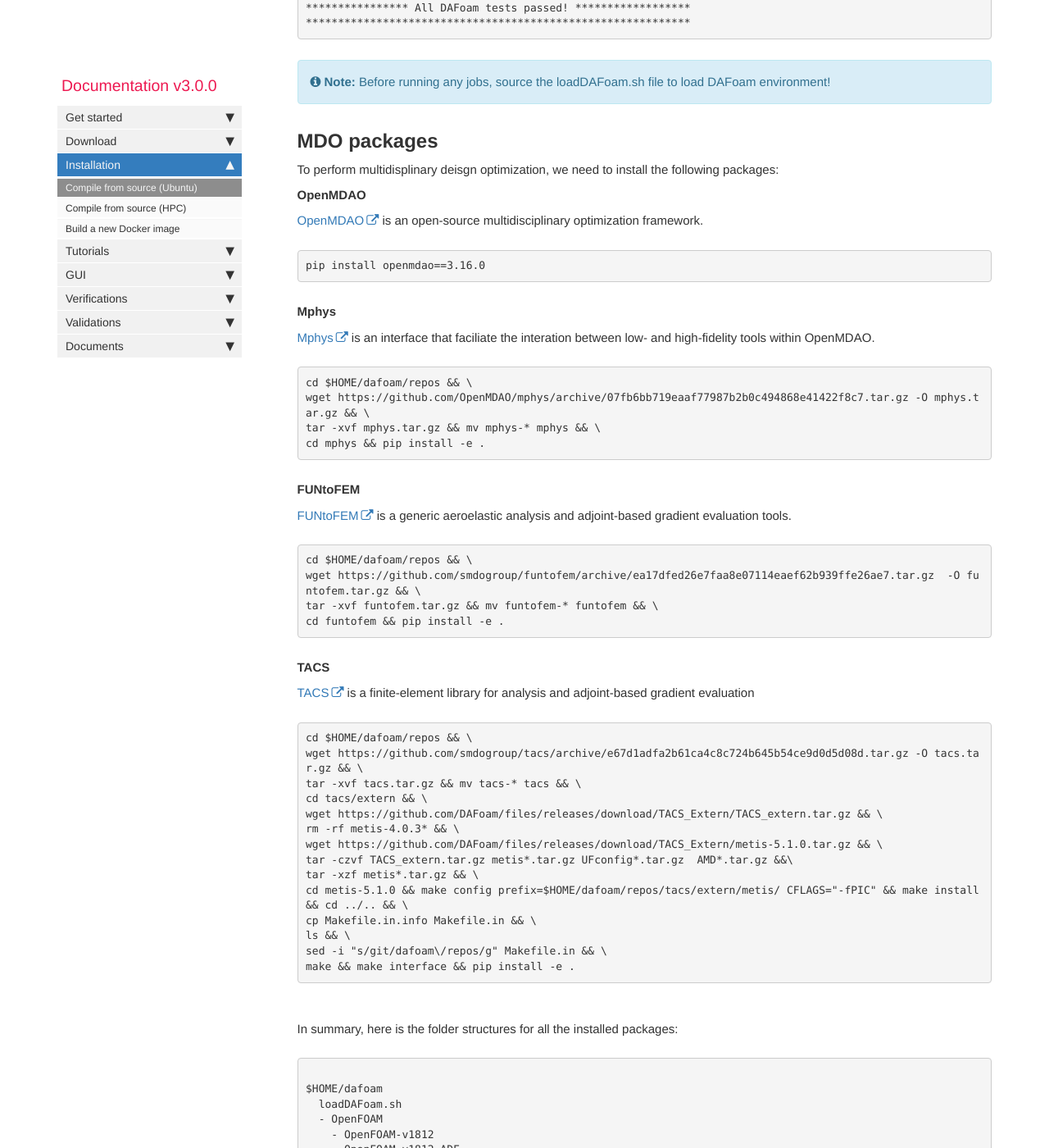
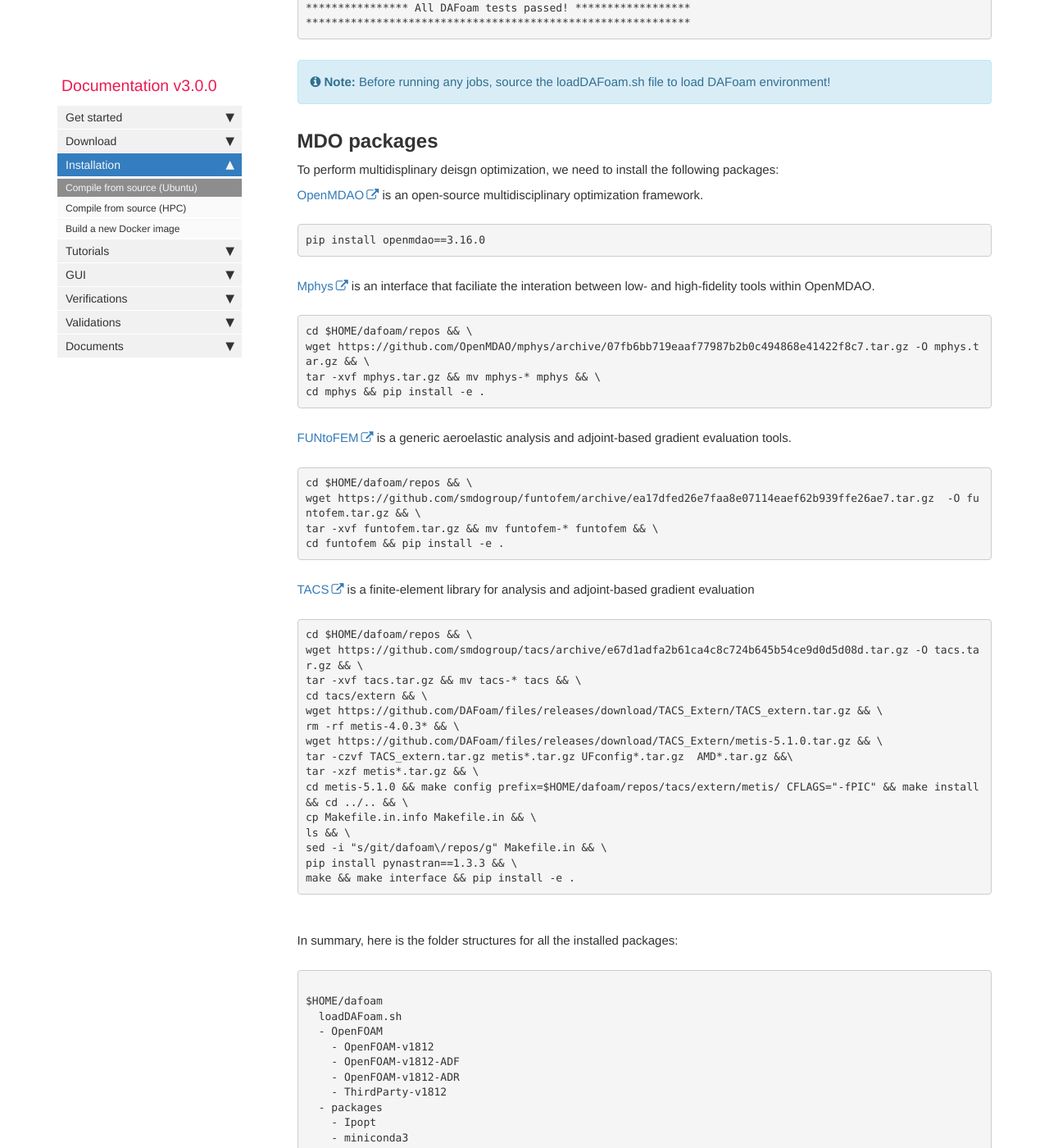
Before and after one commit to DAFoam/DAFoam.github.io, a Jekyll site: the page built from pages/mydoc/mydoc_installation_source.md, in a window 1280 px wide and 1400 px high, scrolled down 8304 px. Shown: the whole window at 82% size. Built offline with Jekyll 4.4.1, drawn with Linux system fonts in a browser that asks for light colours; comment, search, counter and statistics services are not loaded.

Commit message:
content update

```diff
--- a/pages/mydoc/mydoc_installation_source.md
+++ b/pages/mydoc/mydoc_installation_source.md
@@ -378,15 +378,11 @@ The regression tests should take less than 30 minutes. The test progress will be
 
 To perform multidisplinary deisgn optimization, we need to install the following packages:
 
-**OpenMDAO**
-
 [OpenMDAO](https://openmdao.org) is an open-source multidisciplinary optimization framework.
 
 <pre>
 pip install openmdao==3.16.0
 </pre>
-
-**Mphys**
 
 [Mphys](https://github.com/OpenMDAO/mphys) is an interface that faciliate the interation between low- and high-fidelity tools within OpenMDAO.
 
@@ -397,8 +393,6 @@ tar -xvf mphys.tar.gz && mv mphys-* mphys && \
 cd mphys && pip install -e .
 </pre>
 
-**FUNtoFEM**
-
 [FUNtoFEM](https://github.com/smdogroup/funtofem) is a generic aeroelastic analysis and adjoint-based gradient evaluation tools.
 
 <pre>
@@ -407,8 +401,6 @@ wget https://github.com/smdogroup/funtofem/archive/ea17dfed26e7faa8e07114eaef62b
 tar -xvf funtofem.tar.gz && mv funtofem-* funtofem && \
 cd funtofem && pip install -e .
 </pre>
-
-**TACS**
 
 [TACS](https://github.com/smdogroup/tacs) is a finite-element library for analysis and adjoint-based gradient evaluation
 
@@ -426,6 +418,7 @@ cd metis-5.1.0 && make config prefix=$HOME/dafoam/repos/tacs/extern/metis/ CFLAG
 cp Makefile.in.info Makefile.in && \
 ls && \
 sed -i "s/git/dafoam\/repos/g" Makefile.in && \
+pip install pynastran==1.3.3 && \
 make && make interface && pip install -e .
 </pre>
 
```
